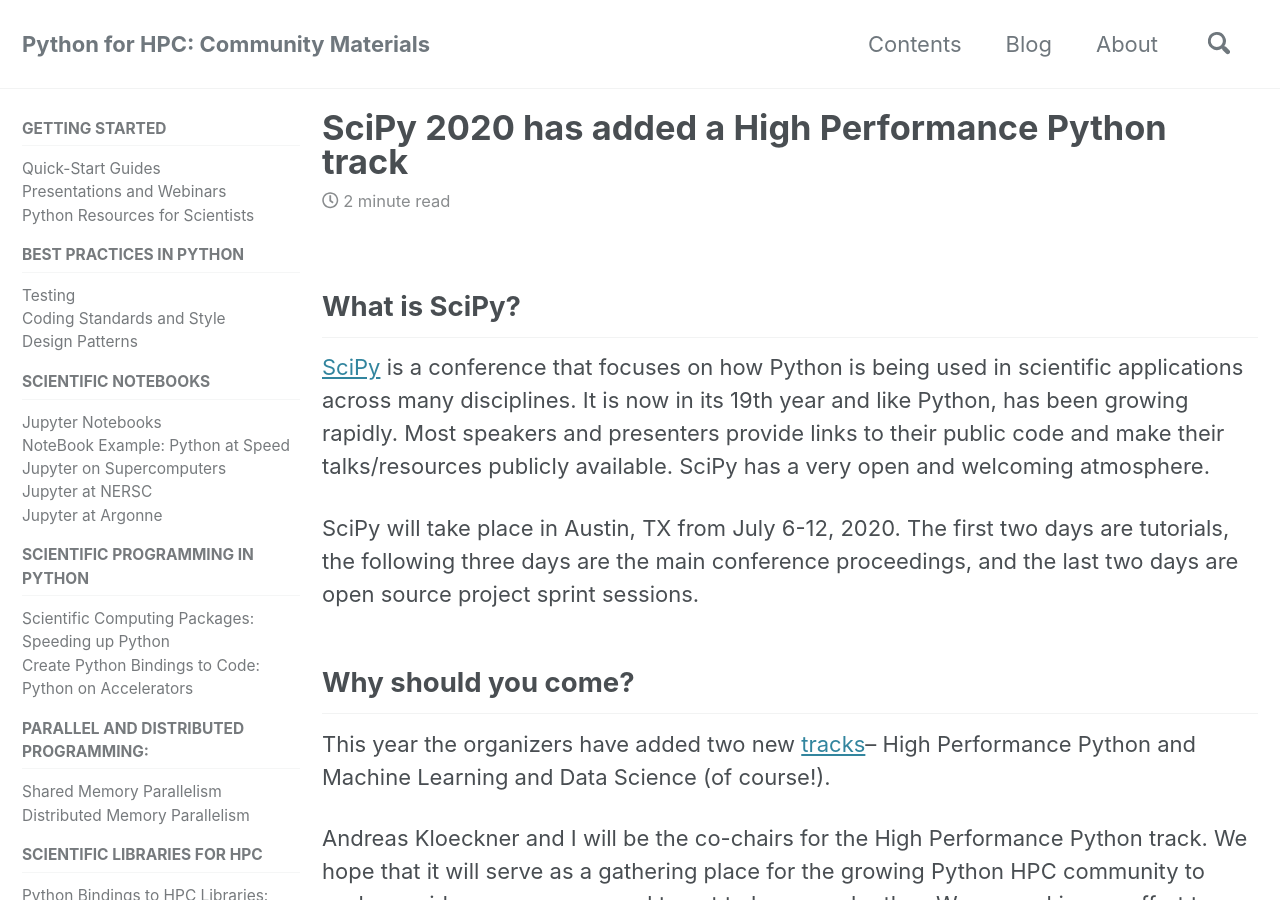
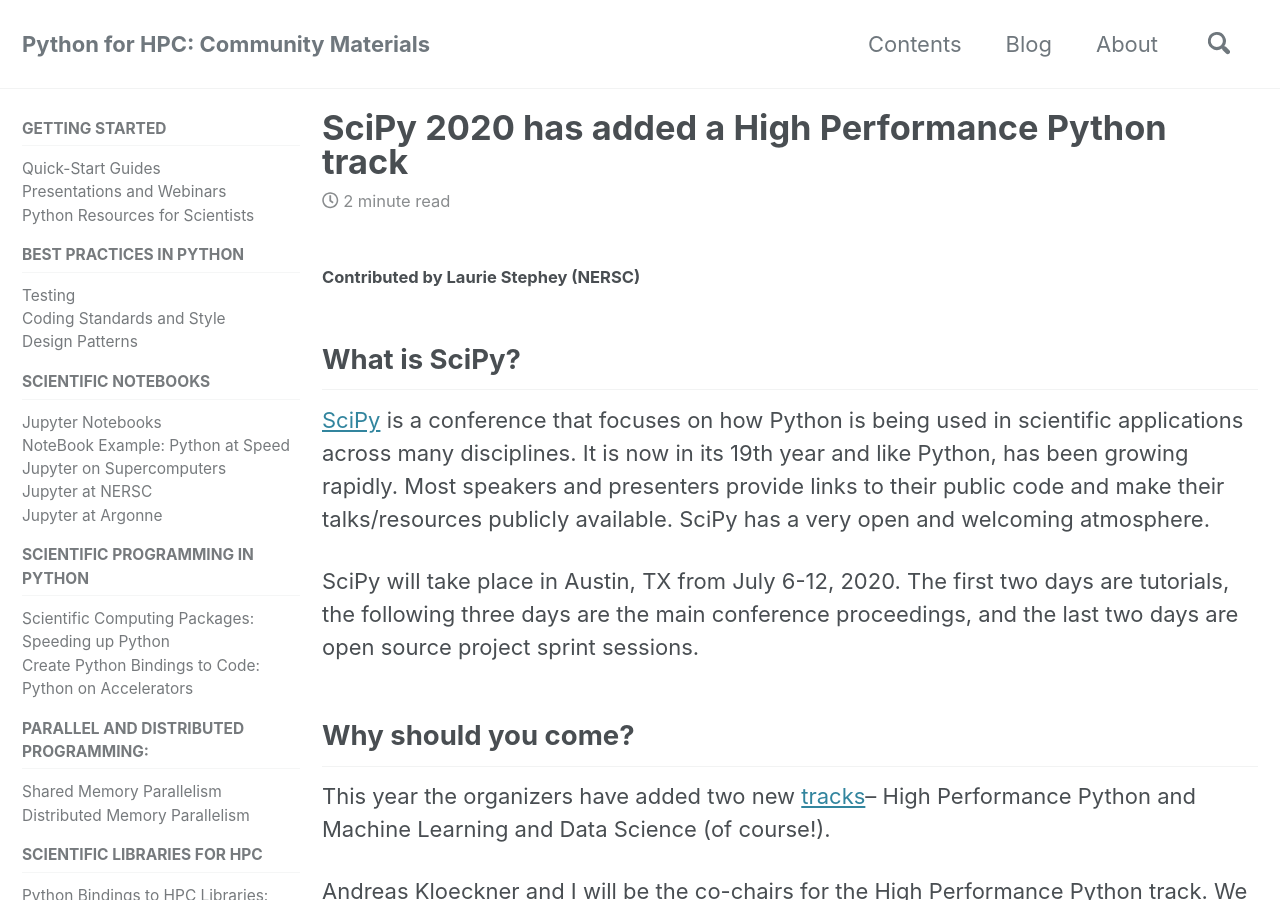
Before and after one commit to betterscientificsoftware/python-for-hpc, a Jekyll site: the page built from _posts/2020-01-10-scipy-hpc-track.md, in a window 1280 px wide and 900 px high. Built offline with Jekyll 4.4.1, drawn with Linux system fonts in a browser that asks for light colours; cached includes are drawn as plain includes; nearby versions of some CDN libraries; comment, search, counter and statistics services are not loaded; a style sheet for code colours, icons or effects is not loaded.

Commit message:
add author line

```diff
--- a/_posts/2020-01-10-scipy-hpc-track.md
+++ b/_posts/2020-01-10-scipy-hpc-track.md
@@ -9,6 +9,7 @@
   nav: "content"
 ---
 
+#### Contributed by Laurie Stephey (NERSC)
 
 What is SciPy?
 --------------
```
